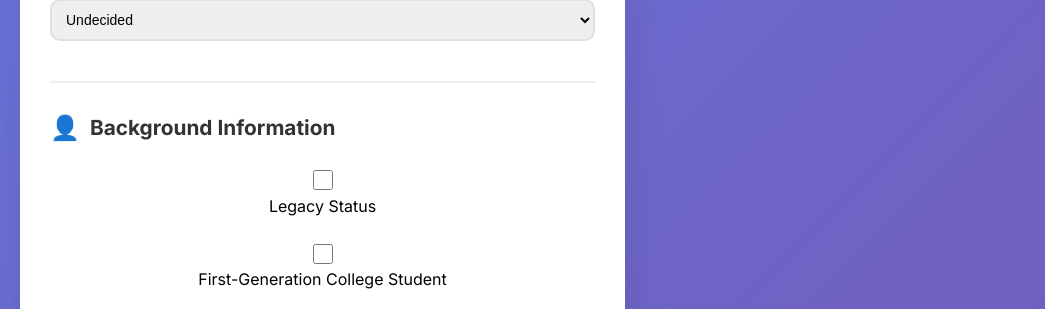
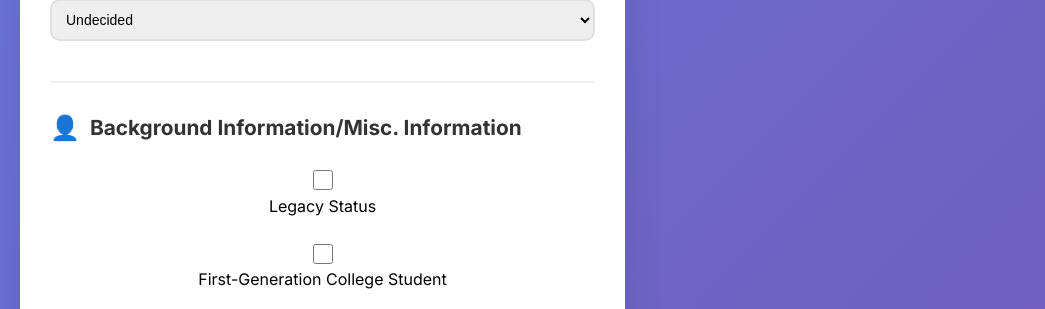
Before and after one commit to hebrongeremew/college-admissions-simulator, a Flask app: template chance_me/templates/index.html in a window 1280 px wide. Shown: the part 863-1172 px from the top of the page, without its empty margins (0-1045 px from the left). Run offline with Flask 3, Linux system fonts and the light colour scheme; the template is opened without the code that fills it, so the values that code supplies are empty; parts of the project's set-up code (start-up, migrations or seed data) failed here and were passed over.

Commit message:
Update section title to include 'Misc. Information'

```diff
--- a/chance_me/templates/index.html
+++ b/chance_me/templates/index.html
@@ -128,7 +128,7 @@
                     <div class="section">
                         <div class="section-header">
                             <span class="section-icon">👤</span>
-                            <h2>Background Information</h2>
+                            <h2>Background Information/Misc. Information</h2>
                         </div>
                         <div class="checkbox-group">
                             <label class="checkbox-label tooltip">
```
